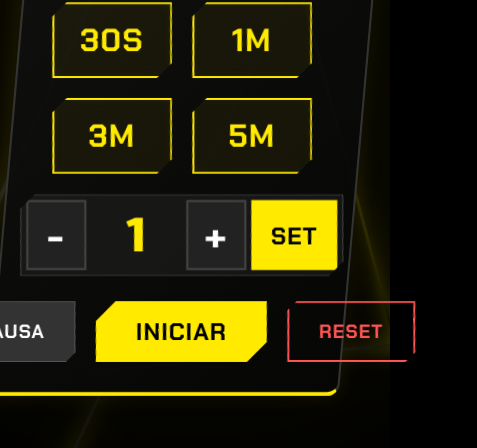
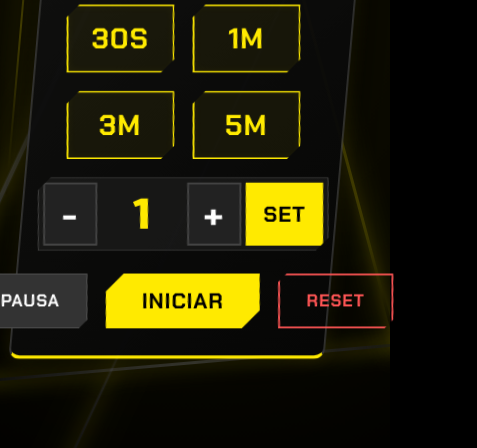
Before and after one commit to cofrarnetatv/Cofrarneta-TV-Timer, a plain HTML site: page index.html in a window 390 px wide. Shown: the part 396-844 px from the top of the page, 477 px wide, since content can reach past the window. Drawn offline with Linux system fonts and the light colour scheme.

Commit message:
index.html

```diff
--- a/index.html
+++ b/index.html
@@ -157,7 +157,11 @@
             box-shadow:
                 0 0 60px rgba(0,0,0,1),
                 0 0 20px rgba(255, 234, 0, 0.15); /* Brillo externo amarillo */
-            transform: skewX(-5deg);
+
+            /* --- AQUÍ ESTÁ EL ZOOM --- */
+            /* Aumentamos la escala a 1.6 (60% más grande) y mantenemos la inclinación */
+            transform: scale(1.6) skewX(-5deg);
+
             display: flex;
             flex-direction: column;
             align-items: center;
@@ -393,6 +397,8 @@
         @media (max-width: 900px) {
             .timer-display { font-size: 8rem; }
             .btn-start { padding: 15px 40px; font-size: 1.5rem; }
+            /* Reducimos un poco el zoom en móviles para que no se salga */
+            .main-frame { transform: scale(0.9) skewX(-5deg); }
         }
     </style>
 </head>
```
